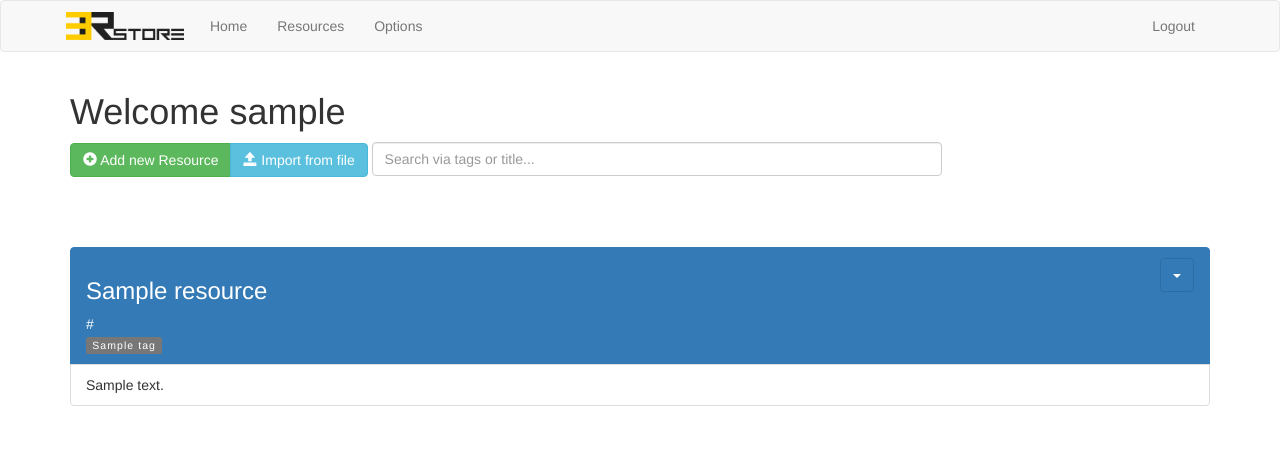
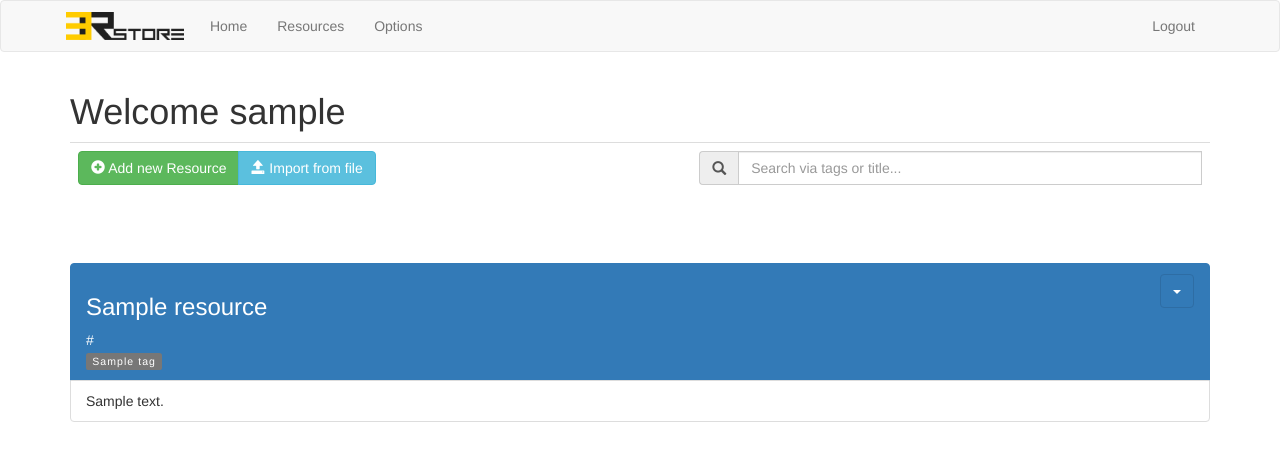
Before and after one commit to TsimpDim/3RStore, a Flask app: page /resources in a window 1280 px wide. Shown: the top 461 px of the page. Run offline with Flask 2, Linux system fonts and the light colour scheme; the visitor is signed in with stand-in values (Sample User, id 1); a database or web service that is not in the repository returns one stand-in record (values such as "Sample title"); parts of the project's set-up code (start-up, migrations or seed data) failed here and were passed over; some libraries are stand-ins or nearby versions.

Commit message:
Improved searchbar and added suggestion of tags on search

```diff
--- a/_3RStore/static/css/resources.css
+++ b/_3RStore/static/css/resources.css
@@ -1,3 +1,6 @@
+html{
+    overflow: scroll;
+}
 .label{
     letter-spacing: .1em;
     font-weight: 100;
@@ -9,6 +12,10 @@
 
 p{
     word-wrap: break-word;
+}
+
+a{
+    text-decoration: none;
 }
 
 a:hover{
@@ -38,8 +45,14 @@ a:hover{
     word-wrap: break-word;
 }
 
-#search{
-    display: inline;
-    width: 50%;
+button{
+    min-width: 2em;
+}
 
+tr{width: 100%}
+
+@media(max-width: 650px) {
+    td {
+      display: table-row;
+    }
 }
--- a/_3RStore/static/js/resources.js
+++ b/_3RStore/static/js/resources.js
@@ -1,7 +1,18 @@
 $(document).ready(function(){
+    $('#search_input').on('input',initiateSearch);
+});
 
-    $('#search').keyup(function(){
-        let input = $('#search').val().toLowerCase().split(','); // Array with requested tags
+
+function containsOtherArray(thisArray, otherArray){
+    for(let i = 0; i < thisArray.length; i++){
+      if(otherArray.indexOf(thisArray[i]) === -1)
+         return false;
+    }
+    return true;
+}
+
+function initiateSearch(){
+    let input = $('#search_input').val().toLowerCase().split(','); // Array with requested tags
     let resources = $('.list-group-item.active'); // Array with resources
 
     if(input.length == 1 && input[0] == ""){ // If no tags have been entered
@@ -27,15 +38,4 @@ $(document).ready(function(){
 
         });
     }
-    });
-
-});
-
-
-function containsOtherArray(thisArray, otherArray){
-    for(var i = 0; i < thisArray.length; i++){
-      if(otherArray.indexOf(thisArray[i]) === -1)
-         return false;
 }
-    return true;
-  }
--- a/_3RStore/templates/layout.html
+++ b/_3RStore/templates/layout.html
@@ -7,9 +7,11 @@
     <meta name="viewport" content="width=device-width, initial-scale=1.0">
     <script src="https://code.jquery.com/jquery-3.2.1.min.js" integrity="sha256-hwg4gsxgFZhOsEEamdOYGBf13FyQuiTwlAQgxVSNgt4=" crossorigin="anonymous"></script>
     <script src="https://maxcdn.bootstrapcdn.com/bootstrap/3.3.7/js/bootstrap.min.js"></script>
-    <script src="/static/js/resources.js"></script>
     <link rel="stylesheet" href="https://maxcdn.bootstrapcdn.com/bootstrap/3.3.7/css/bootstrap.min.css">
-    <link rel="stylesheet" href="/static/css/resources.css">
+    {% if resources %} <!-- Keep after bootstrap css scdn -->
+        <script src="/static/js/resources.js"></script>
+        <link rel="stylesheet" href="/static/css/resources.css">
+    {% endif %}
     <link rel="apple-touch-icon" sizes="180x180" href="/static/icons/apple-touch-icon.png">
     <link rel="icon" type="image/x-icon" sizes="32x32" href="/static/icons/favicon-32x32.png">
     <link rel="icon" type="image/x-icon" sizes="16x16" href="/static/icons/favicon-16x16.png">
--- a/_3RStore/templates/resources.html
+++ b/_3RStore/templates/resources.html
@@ -3,7 +3,10 @@
 
 {% block body %}
     <h1>Welcome {{session.username}}</h1>
-    <div class="up_but">
+
+    <table class="up_but table">
+        <tr>
+            <td>
                 <div  class="btn-group">
                     <a class="btn btn-success" href="/add_resource">
                         <span class="glyphicon glyphicon-plus-sign"></span>
@@ -14,9 +17,20 @@
                         Import from file
                     </button>
                 </div>
-
-        <input id="search" type="text" class="form-control" placeholder="Search via tags or title...">
+            </td>
+            <td>
+                <div class="input-group" id="searchbar_cont">
+                    <span class="input-group-addon"><i class="glyphicon glyphicon-search"></i></span>
+                    <input list="tags" type="text" id="search_input" class="form-control" placeholder="Search via tags or title...">
+                    <datalist id="tags">
+                        {% for tag in tags %}
+                        <option value="{{tag}}" class="datalist_option" ></option>
+                        {% endfor %}
+                    </datalist>
                 </div>
+            </td>
+        </tr>
+    </table>
 
     <form method="post" action="/import_resources" enctype="multipart/form-data" id="upload_file" class="collapse">
         <div id="form" class="jumbotron">
--- a/_3RStore/views.py
+++ b/_3RStore/views.py
@@ -168,9 +168,21 @@ def resources():
                 )
 
         data = cur.fetchall()
+
+        cur.execute(
+            ("""SELECT DISTINCT unnest(tags) FROM resources WHERE user_id = %s"""),
+            (user_id,)
+        )
+
+        tags_raw = cur.fetchall()
+        # 'Unpack' tags_raw into one array
+        all_tags = []
+        for tag_arr in tags_raw:
+            all_tags.append(tag_arr[0])
+
         cur.close()
         conn.commit()
-        return render_template('resources.html', resources=data, sort=sort)
+        return render_template('resources.html', resources=data, sort=sort, tags=all_tags)
 
     return render_template('resources.html')
 
```
Lines whose indentation alone changed are shown as unchanged.
